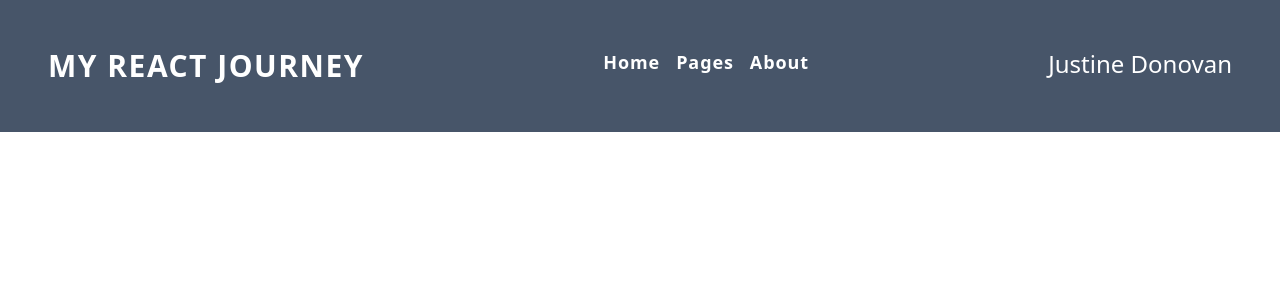
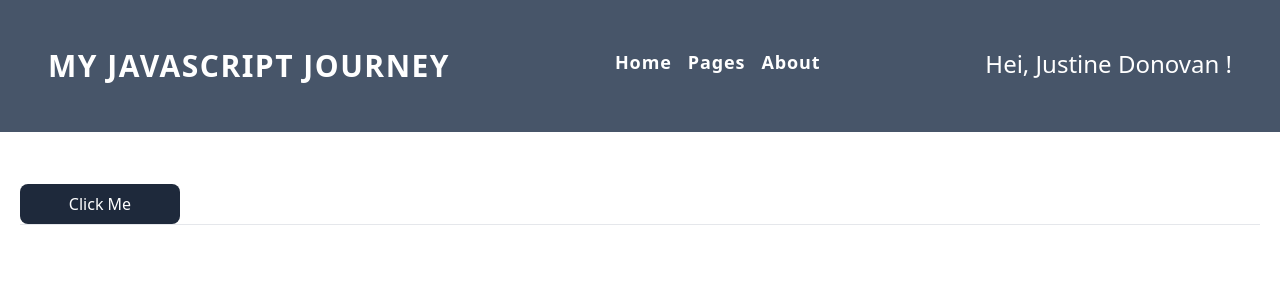
Before and after one commit to VannWasHere/react-journey, a React (Vite) app: page / in a window 1280 px wide. Shown: the top 300 px of the page. Built offline with nearby package versions, Linux system fonts and the light colour scheme.

Commit message:
Add use state

```diff
--- a/src/App.jsx
+++ b/src/App.jsx
@@ -1,15 +1,26 @@
 import './css/index.css'
-import NavigationBar from './components/NavigationBar';
+import NavigationBar from './components/NavigationBar'
+import {useState} from 'react'
 
 const App = () => {
-  return (
-    <>
-      <NavigationBar />
-      <main>
+    const [getButtonClickValue, setButtonClickValue] = useState("");
 
-      </main>
-    </>
-  );
+    const changeNavTitle = () => {
+        setButtonClickValue("My React Journey")
+    }
+
+
+    return(
+        <>
+            <NavigationBar name={"Justine Donovan"} navTitle={getButtonClickValue}/>
+            <main className='mt-8 p-5'>
+                <button className='bg-slate-800 text-white p-2 w-40 rounded-lg transition-all hover:bg-slate-600'
+                onClick={() => changeNavTitle()}>Click Me</button>
+                <hr />
+
+            </main>
+        </>
+    );
 }
 
 export default App;
--- a/src/components/NavigationBar.jsx
+++ b/src/components/NavigationBar.jsx
@@ -1,10 +1,13 @@
+import PropTypes from 'prop-types';
+
 const menuItems = ['Home', 'Pages', 'About'];
 
-const NavigationBar = () => {
+const NavigationBar = (props) => {
+    console.log(props);
     return (
         <header>
             <nav className="flex justify-between bg-slate-600 w-full p-12 text-white">
-                <h1 className="text-3xl font-bold tracking-wider uppercase">My react journey</h1>
+                <h1 className="text-3xl font-bold tracking-wider uppercase">{!props.navTitle ? "My Javascript Journey" : props.navTitle}</h1>
                 <div>
                     <ul className="flex space-x-4 w-full text-lg font-bold">
                     {/* Making list with array map function */}
@@ -15,10 +18,24 @@ const NavigationBar = () => {
                     ))}
                     </ul>
                 </div>
-                <h2 className="text-2xl">Justine Donovan</h2>
+                { props.name == "Anonymous" ? (
+                    <h2 className='text-2xl text-black'>{props.name}</h2>
+                ) : (
+                    <h2 className='text-2xl'>Hei, {props.name} !</h2>
+                )}
             </nav>
         </header>
     )
 }
 
+NavigationBar.propTypes = {
+    name: PropTypes.string,
+    navTitle: PropTypes.string,
+}
+
+NavigationBar.defaultProps = {
+    name: "Anonymous",
+    navTitle: "My Javascript Journey"
+}
+
 export default NavigationBar;
```
Also changed, not shown: .eslintrc.cjs.
